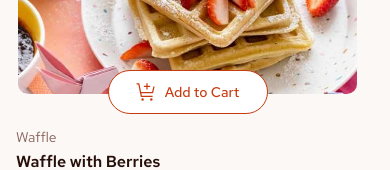
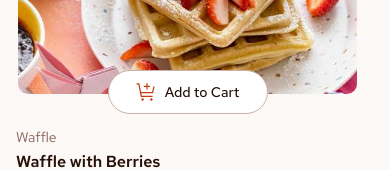
Before and after one commit to bengera/product-list-cart-fem, a React (Vite) app: page / in a window 390 px wide. In both pictures the pointer is over the button 187 px from the left and 317 px from the top of the page. Shown: the part 225-395 px from the top of the page. Built offline with nearby package versions, Linux system fonts and the light colour scheme.

Commit message:
Disable hover all hover effects for tablet and mobile screens

```diff
--- a/src/sass/base/_buttons.scss
+++ b/src/sass/base/_buttons.scss
@@ -23,6 +23,10 @@
 
   &:hover {
     background-color: #b4330c;
+
+    @include mq(tablet) {
+      background-color: $clr-red;
+    }
   }
 }
 
@@ -64,5 +68,10 @@
   &:hover {
     background-color: white;
     color: $clr-red;
+
+    @include mq(tablet) {
+      color: white;
+      background-color: $clr-red;
+    }
   }
 }
--- a/src/sass/base/_menu.scss
+++ b/src/sass/base/_menu.scss
@@ -85,6 +85,11 @@
     &:hover {
       border-color: $clr-red;
       color: $clr-red;
+
+      @include mq(tablet) {
+        border: 1px solid $clr-rose-300;
+        color: $clr-rose-900;
+      }
     }
   }
 
--- a/src/sass/base/_modal.scss
+++ b/src/sass/base/_modal.scss
@@ -4,7 +4,6 @@
   position: absolute;
   z-index: 1000;
   padding: 2rem;
-
   left: 50%;
   transform: translate(-50%, 0);
   top: 10%;
```
